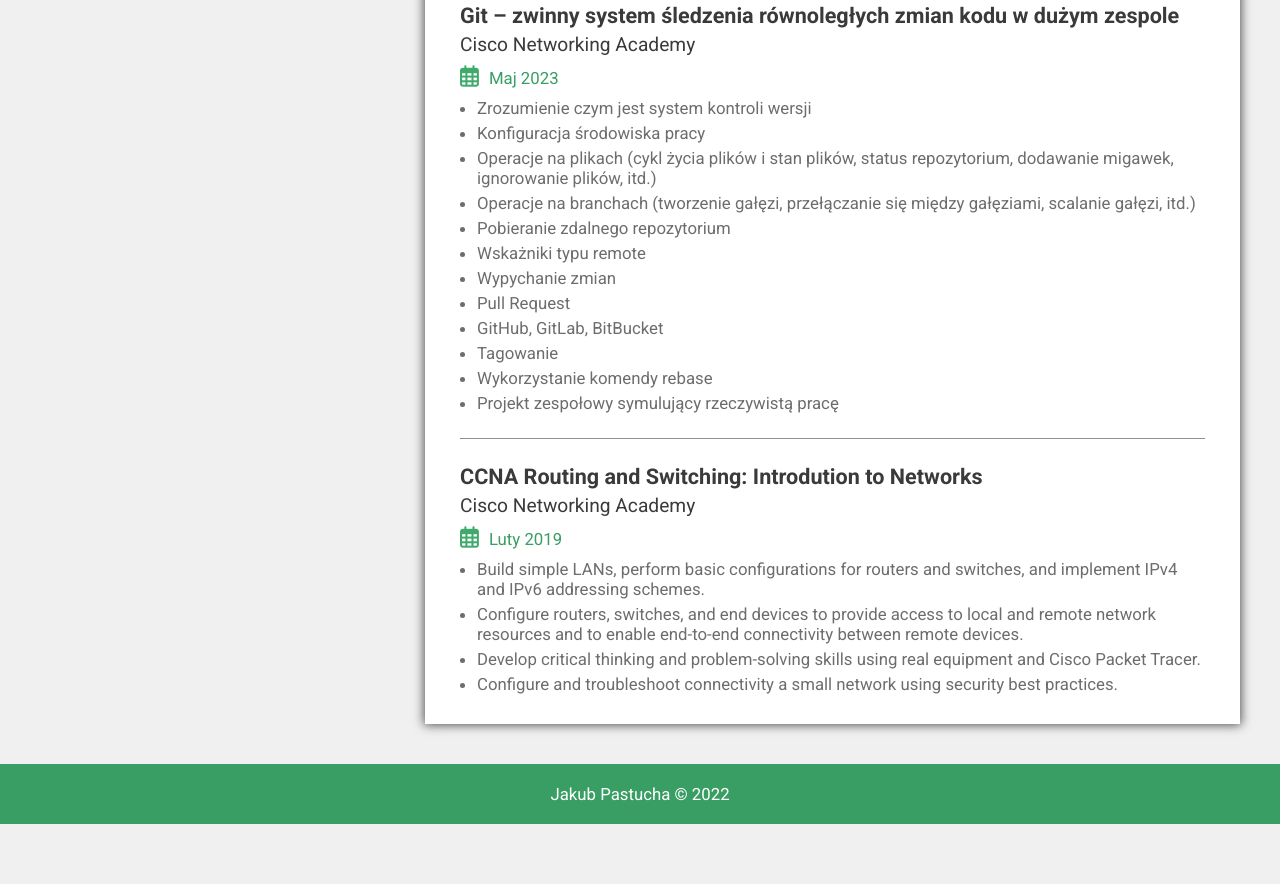
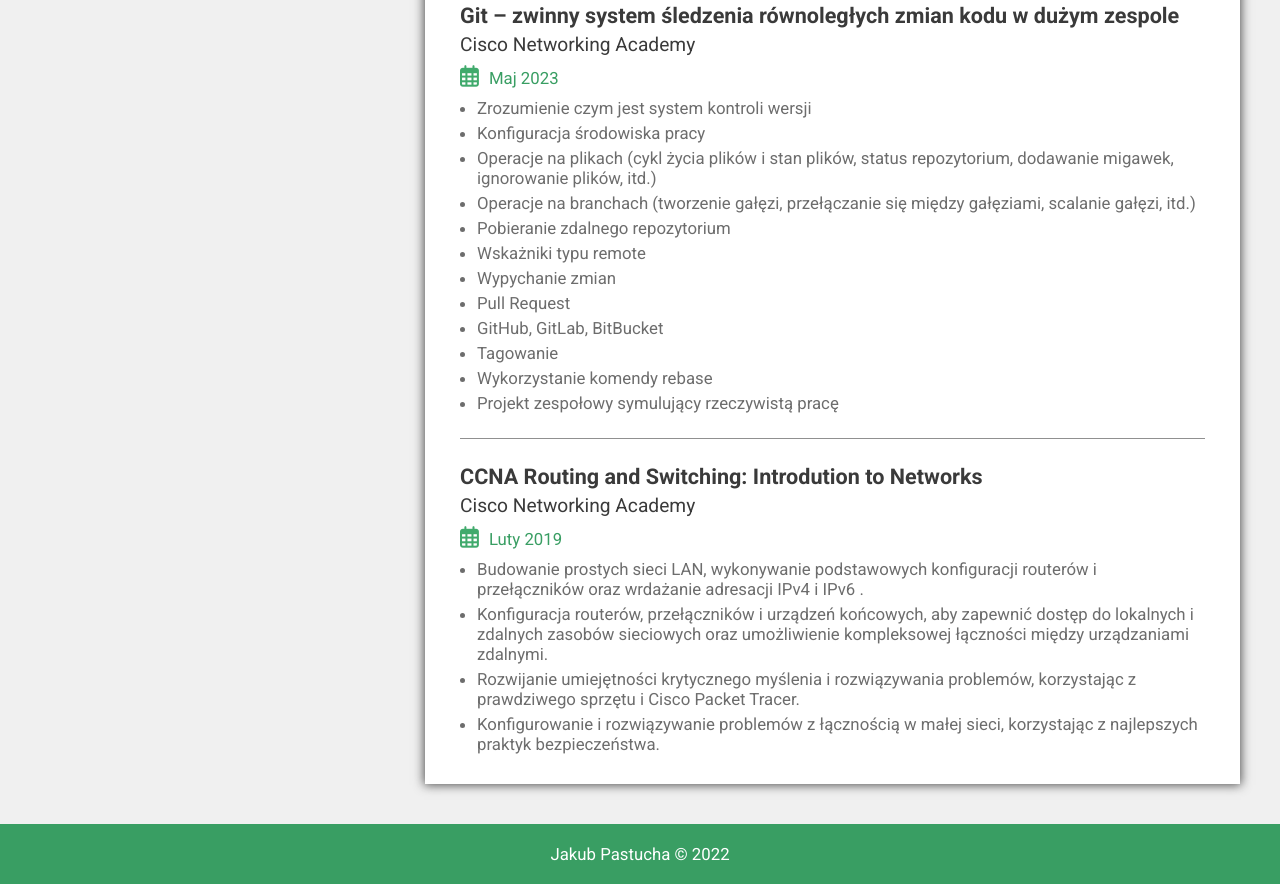
Before and after one commit to kakarotto2004/simpleCV, a plain HTML site: page indexPL.html in a window 1280 px wide. Shown: the part 1837-2721 px from the top of the page. Before the commit the page ends 2661 px from the top, so only its background shows below. Drawn offline with Linux system fonts and the light colour scheme.

Commit message:
update polish version

```diff
--- a/indexPL.html
+++ b/indexPL.html
@@ -135,7 +135,7 @@
                         <p>&#8226; C++</p>
                         <p>&#8226; PHP</p>
                         <p>&#8226; Java</p>
-                        <p>&#8226; Andtoid Studio</p>
+                        <p>&#8226; Android Studio</p>
                         <p>&#8226; Kotlin</p>
                         <p>&#8226; UML</p>
                         <p>&#8226; GIMP</p>
@@ -305,10 +305,10 @@
                         <p class="certyficate-place-txt">Cisco Networking Academy</p>
                         <p class="calendar-txt"><i class="fa-regular fa-calendar-days"></i>Luty 2019</p>
                         <ul>
-                            <li> Build simple LANs, perform basic configurations for routers and switches, and implement IPv4 and IPv6 addressing schemes. </li>
-                            <li> Configure routers, switches, and end devices to provide access to local and remote network resources and to enable end-to-end connectivity between remote devices. </li>
-                            <li> Develop critical thinking and problem-solving skills using real equipment and Cisco Packet Tracer. </li>
-                            <li> Configure and troubleshoot connectivity a small network using security best practices. </li>
+                            <li> Budowanie prostych sieci LAN, wykonywanie podstawowych konfiguracji routerów i przełączników oraz wrdażanie adresacji IPv4 i IPv6 . </li>
+                            <li> Konfiguracja routerów, przełączników i urządzeń końcowych, aby zapewnić dostęp do lokalnych i zdalnych zasobów sieciowych oraz umożliwienie kompleksowej łączności między urządzaniami zdalnymi. </li>
+                            <li> Rozwijanie umiejętności krytycznego myślenia i rozwiązywania problemów, korzystając z prawdziwego sprzętu i Cisco Packet Tracer. </li>
+                            <li> Konfigurowanie i rozwiązywanie problemów z łącznością w małej sieci, korzystając z najlepszych praktyk bezpieczeństwa. </li>
                         </ul>
                     </div>
                 </div>
```
Also changed, not shown: index.html (+1 -1 lines).
